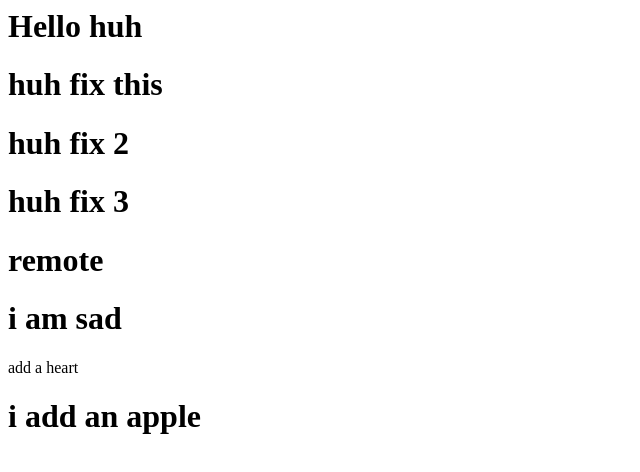
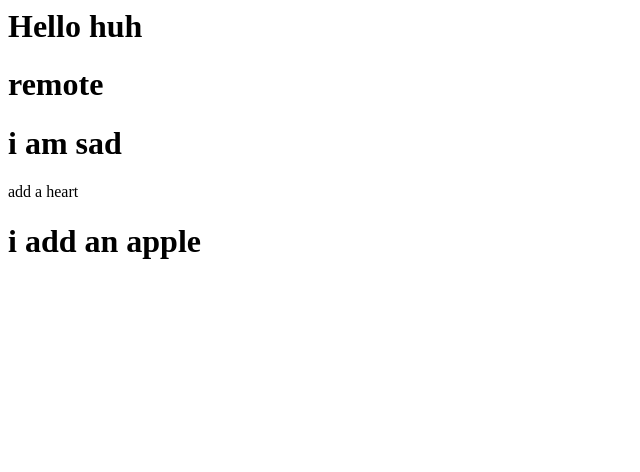
Before and after one commit to Huhhm/practice, a plain HTML site: page index.html in a window 1280 px wide. Shown: the whole page, without its empty margins (0-640 px from the left). Drawn offline with Linux system fonts and the light colour scheme.

Commit message:
fizx inasda

```diff
--- a/index.html
+++ b/index.html
@@ -4,9 +4,7 @@
     </head>
     <body>
         <h1>Hello huh</h1>
-        <h1>huh fix this</h1>
-        <h1>huh fix 2</h1>
-        <h1>huh fix 3</h1>
+
         <h1>remote</h1>
         <h1>i am sad</h1>
         <div>add a heart</div>
```
